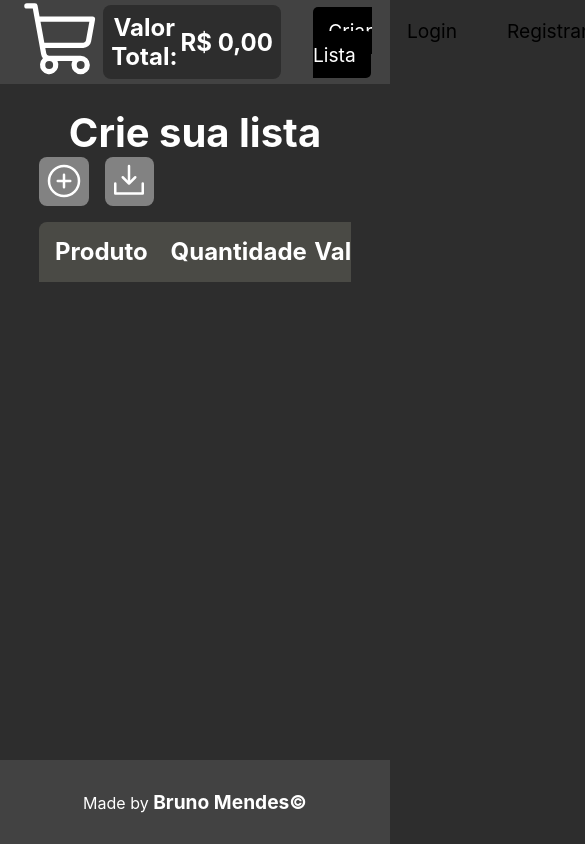
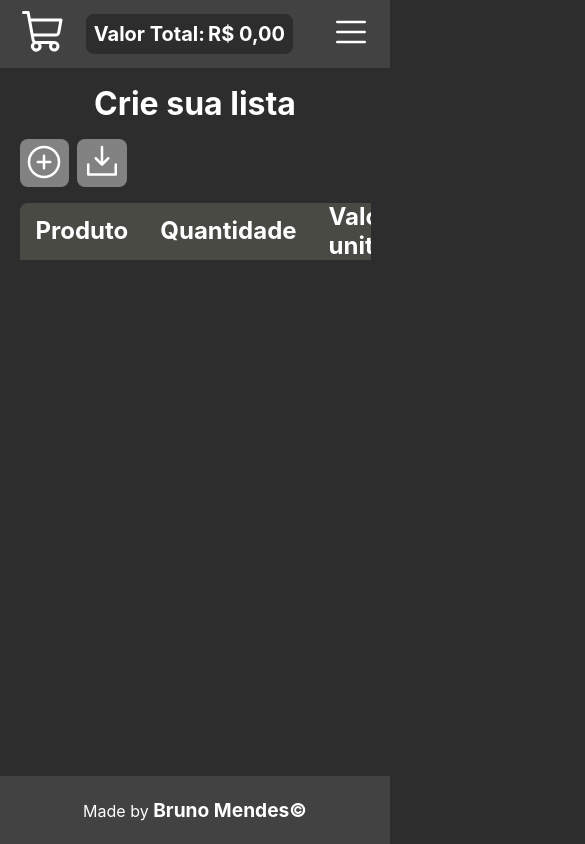
Before and after one commit to Brpimendes/list-web-ts, a React (Create React App) app: page / in a window 390 px wide. Shown: the top 844 px of the page, 585 px wide, since content can reach past the window. Built offline with nearby package versions, Linux system fonts and the light colour scheme.

Commit message:
feat: ajustes diversos para estilizacao e responsividade

```diff
--- a/src/components/Footer/styles.ts
+++ b/src/components/Footer/styles.ts
@@ -1,7 +1,7 @@
 import styled from "styled-components";
 
 export const FooterContainer = styled.footer`
-  height: 10vh;
+  height: 8vh;
   display: flex;
   justify-content: center;
   align-items: center;
--- a/src/components/Header/index.tsx
+++ b/src/components/Header/index.tsx
@@ -1,18 +1,18 @@
-import {ShoppingCart} from "@phosphor-icons/react";
+import { ShoppingCart } from '@phosphor-icons/react';
 
-import Summary from "../Summary";
-import Navbar from "../Navbar";
+import Summary from '../Summary';
+import Navbar from '../Navbar';
 
-import {HeaderContainer} from "./styles";
-import {NavLink} from "react-router-dom";
+import { HeaderContainer } from './styles';
+import { NavLink } from 'react-router-dom';
 
 const Header = () => {
   return (
     <>
       <HeaderContainer>
         <div className="logo">
-          <NavLink to={"/"}>
-            <ShoppingCart size={84} color="#fff" />
+          <NavLink to={'/'}>
+            <ShoppingCart size={66} color="#fff" />
           </NavLink>
         </div>
         <Summary />
--- a/src/components/Header/styles.ts
+++ b/src/components/Header/styles.ts
@@ -1,21 +1,19 @@
 import styled from "styled-components";
 
 export const HeaderContainer = styled.header`
-  height: 10vh;
+  height: 8vh;
   display: flex;
-  justify-content: space-between;
   align-items: center;
   background-color: rgb(75, 75, 75, 0.73);
 
   .logo {
     margin-left: 1.2em;
+  }
 
-    img {
-      width: 80px;
-      height: 80px;
-      background-color: transparent;
-      color: #ddd;
-      filter: invert(1);
+  @media screen and (max-width: 412px) {
+    .logo svg {
+      width: 48px;
+      height: 48px;
     }
   }
 `;
--- a/src/components/Navbar/index.tsx
+++ b/src/components/Navbar/index.tsx
@@ -1,14 +1,18 @@
-import { NavLink } from "react-router-dom";
-import { NavbarContainer } from "./styles";
+import { NavLink } from 'react-router-dom';
+import { NavbarContainer } from './styles';
+import { List } from '@phosphor-icons/react';
 
 const Navbar = () => {
   return (
     <NavbarContainer>
+      <div className="hamburguer">
+        <List size={40} />
+      </div>
       <ul>
         <li>
           <NavLink
             to="/"
-            className={({ isActive }) => (isActive ? "active" : "")}
+            className={({ isActive }) => (isActive ? 'active' : '')}
           >
             Criar Lista
           </NavLink>
@@ -16,7 +20,7 @@ const Navbar = () => {
         <li>
           <NavLink
             to="/login"
-            className={({ isActive }) => (isActive ? "active" : "")}
+            className={({ isActive }) => (isActive ? 'active' : '')}
           >
             Login
           </NavLink>
@@ -24,7 +28,7 @@ const Navbar = () => {
         <li>
           <NavLink
             to="/register"
-            className={({ isActive }) => (isActive ? "active" : "")}
+            className={({ isActive }) => (isActive ? 'active' : '')}
           >
             Registrar
           </NavLink>
--- a/src/components/Navbar/styles.ts
+++ b/src/components/Navbar/styles.ts
@@ -1,10 +1,9 @@
 import styled from "styled-components";
 
 export const NavbarContainer = styled.nav`
-  display: flex;
-  justify-content: space-around;
-  align-items: center;
-  padding: 0.5em 2em;
+  .hamburguer {
+    display: none;
+  }
 
   ul {
     display: flex;
@@ -29,4 +28,36 @@ export const NavbarContainer = styled.nav`
       }
     }
   }
+
+  @media screen and (max-width: 412px){
+    .hamburguer {
+      display: block;
+      padding: 0.6em 1.2em;
+      color: #fff;
+    }
+
+    ul {
+      display: none;
+
+
+      li {
+
+      }
+    }
+  }
 `;
+
+/*
+  ul{
+    display: block;
+    position: absolute;
+    top: 93px;
+    right: 1.2em;
+    background-color: #fff;
+    width: 300px;
+
+    li{
+      padding: 1em;
+    }
+  }
+*/
--- a/src/components/Summary/styles.ts
+++ b/src/components/Summary/styles.ts
@@ -30,4 +30,16 @@ export const SummaryContainer = styled.div`
       text-align: center;
     }
   }
+
+  @media screen and (max-width: 412px) {
+    section {
+      h3 {
+        font-size: 1.25rem;
+      }
+
+      span {
+        font-size: 1.25rem;
+      }
+    }
+  }
 `;
--- a/src/pages/List/index.tsx
+++ b/src/pages/List/index.tsx
@@ -1,17 +1,17 @@
-import { useState } from "react";
+import { useState } from 'react';
 
-import { AddListModal } from "../../components/AddListModal";
-import { EditListModal } from "../../components/EditListModal";
+import { AddListModal } from '../../components/AddListModal';
+import { EditListModal } from '../../components/EditListModal';
 
-import { List as ListType, useAddList } from "../../hooks/useListItems";
+import { List as ListType, useAddList } from '../../hooks/useListItems';
 import {
   DownloadSimple,
   Pencil,
   PlusCircle,
   Trash,
-} from "@phosphor-icons/react";
+} from '@phosphor-icons/react';
 
-import { ButtonsContainer, ListContainer, ListTable } from "./styles";
+import { ButtonsContainer, ListContainer, ListTable } from './styles';
 
 export const List = () => {
   const [isModalOpen, setIsModalOpen] = useState<boolean>(false);
@@ -37,14 +37,18 @@ export const List = () => {
   }
 
   function handleSaveList() {
+    if (list.length === 0) {
+      return alert('Inserir ao menos 1 item na lista.');
+    }
+
     const listToSave = JSON.stringify(list);
 
     try {
-      localStorage.setItem("lista", listToSave);
+      localStorage.setItem('lista', listToSave);
 
-      alert("salvo com sucesso");
+      alert('salvo com sucesso');
     } catch (error) {
-      alert("erro ao salvar lista");
+      alert('erro ao salvar lista');
     }
   }
 
@@ -80,15 +84,15 @@ export const List = () => {
                 <td>{ls.product}</td>
                 <td>{ls.quantity}</td>
                 <td>
-                  {new Intl.NumberFormat("pt-br", {
-                    style: "currency",
-                    currency: "BRL",
+                  {new Intl.NumberFormat('pt-br', {
+                    style: 'currency',
+                    currency: 'BRL',
                   }).format(Number(ls.unitaryPrice))}
                 </td>
                 <td>
-                  {new Intl.NumberFormat("pt-br", {
-                    style: "currency",
-                    currency: "BRL",
+                  {new Intl.NumberFormat('pt-br', {
+                    style: 'currency',
+                    currency: 'BRL',
                   }).format(ls.totalPrice)}
                 </td>
                 <td>
--- a/src/pages/List/styles.ts
+++ b/src/pages/List/styles.ts
@@ -1,7 +1,7 @@
 import styled from "styled-components";
 
 export const ListContainer = styled.main`
-  height: 80vh;
+  height: 84vh;
   width: 80%;
   margin: 0 auto;
   display: flex;
@@ -12,6 +12,15 @@ export const ListContainer = styled.main`
     margin-top: 1.5rem;
     font-size: 2.5rem;
     text-align: center;
+  }
+
+  @media screen and (max-width: 412px) {
+    width: 90%;
+
+    h1 {
+      margin: 1rem 0;
+      font-size: 2rem;
+    }
   }
 `;
 
@@ -27,7 +36,7 @@ export const ListTable = styled.div`
 
     th {
       background: rgb(79, 79, 73, 0.88);
-      padding: 1rem 0;
+      padding: 1rem;
       text-align: left;
       color: #fff;
       font-size: 1.5rem;
@@ -35,12 +44,10 @@ export const ListTable = styled.div`
 
       &:first-child {
         border-top-left-radius: 8px;
-        padding: 1rem;
       }
 
       &:last-child {
         border-top-right-radius: 8px;
-        padding: 1rem;
       }
     }
 
@@ -49,10 +56,10 @@ export const ListTable = styled.div`
       border-top: 4px solid rgb(45, 45, 45, 1);
       font-size: 1.2rem;
       line-height: 1.2;
+      padding: 0 1rem;
 
       &:first-child {
         width: 50%;
-        padding: 0 1rem;
       }
 
       &:last-child {
@@ -71,6 +78,18 @@ export const ListTable = styled.div`
           background-color: #d70034;
           color: #fff;
         }
+      }
+    }
+  }
+
+  @media screen and (max-width: 412px) {
+    table {
+      th {
+        padding: 0px 1rem;
+      }
+
+      td {
+        padding: 0px 1rem;
       }
     }
   }
@@ -98,4 +117,8 @@ export const ButtonsContainer = styled.div`
       transform: translateY(2px);
     }
   }
+
+  @media screen and (max-width: 412px){
+    gap: 0.5rem;
+  }
 `;
--- a/src/pages/Login/styles.ts
+++ b/src/pages/Login/styles.ts
@@ -1,7 +1,7 @@
 import styled from "styled-components";
 
 export const LoginContainer = styled.main`
-  height: 80vh;
+  height: 84vh;
   display: flex;
   flex-direction: column;
   justify-content: center;
@@ -14,6 +14,12 @@ export const LoginContainer = styled.main`
   @media screen and (max-width: 412px) {
     form{
       width: 90%;
+    }
+
+
+    h1 {
+      margin: 1rem 0;
+      font-size: 2rem;
     }
   }
 `;
--- a/src/pages/Register/styles.ts
+++ b/src/pages/Register/styles.ts
@@ -1,7 +1,7 @@
 import styled from "styled-components";
 
 export const RegisterContainer = styled.main`
-  height: 80vh;
+  height: 84vh;
   display: flex;
   flex-direction: column;
   justify-content: center;
@@ -14,6 +14,11 @@ export const RegisterContainer = styled.main`
   @media screen and (max-width: 412px) {
     form{
       width: 90%;
+    }
+
+    h1 {
+      margin: 1rem 0;
+      font-size: 2rem;
     }
   }
 `;
--- a/src/styles/global.ts
+++ b/src/styles/global.ts
@@ -44,15 +44,15 @@ export const GlobalStyle = createGlobalStyle`
         width: 100%;
         max-width: 576px;
         background: #e1e1e6;
-        padding: 3rem;
+        padding: 1.5rem;
         position: relative;
         border-radius: 0.25rem;
     }
 
     .react-modal-close {
         position: absolute;
-        right: 1.5rem;
-        top: 1.5rem;
+        right: 1rem;
+        top: 1rem;
         border: 0;
         background: transparent;
 
@@ -62,4 +62,29 @@ export const GlobalStyle = createGlobalStyle`
             filter: brightness(0.8);
         }
     }
+
+    @media screen and (max-width: 412px){
+        .react-modal-content {
+            width: 90%;
+            max-width: 576px;
+            background: #e1e1e6;
+            padding: 1.5rem;
+            position: relative;
+            border-radius: 0.25rem;
+        }
+
+        .react-modal-close {
+            position: absolute;
+            right: 0.5rem;
+            top: 0.5rem;
+            border: 0;
+            background: transparent;
+
+            transition: filter 0.2s;
+
+            &:hover {
+                filter: brightness(0.8);
+            }
+        }
+    }
 `;
```
Also changed, not shown: 1 other file (tests, documents, lock files or other folders).
